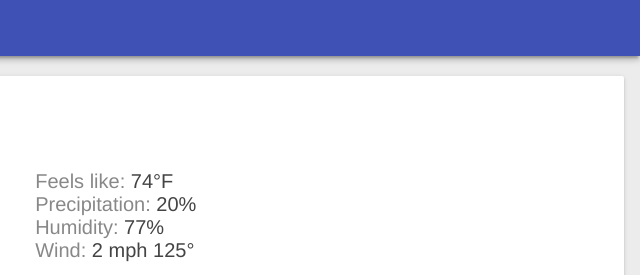
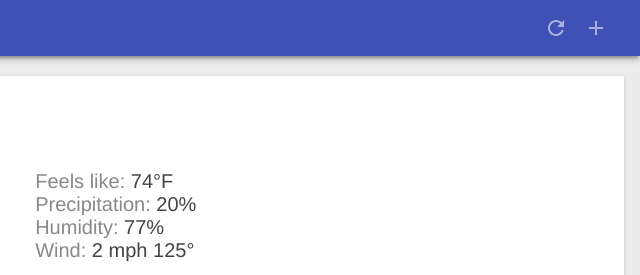
Before and after one commit to pesinasiller/pwa-ud811, a website: page index.html in a window 1280 px wide. Shown: the top 275 px of the page, 640-1280 px from the left. Drawn offline with Linux system fonts and the light colour scheme; the site is published under a folder, as on GitHub Pages, so addresses that start at the root find nothing; files whose address does not match are found by name.

Commit message:
update path

```diff
--- a/styles/ud811.css
+++ b/styles/ud811.css
@@ -93,9 +93,9 @@ body {
     outline: none;
     cursor: pointer; }
   .header #butRefresh {
-    background: url(/images/ic_refresh_white_24px.svg) center center no-repeat; }
+    background: url(images/ic_refresh_white_24px.svg) center center no-repeat; }
   .header #butAdd {
-    background: url(/images/ic_add_white_24px.svg) center center no-repeat; }
+    background: url(images/ic_add_white_24px.svg) center center no-repeat; }
 
 .header__title {
   font-weight: 400;
```
Also changed, not shown: styles/ud811.min.css.
